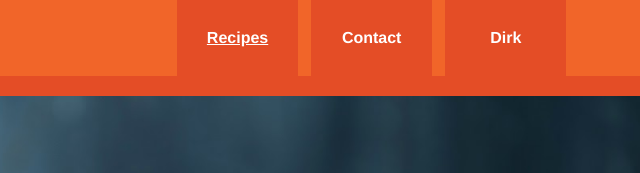
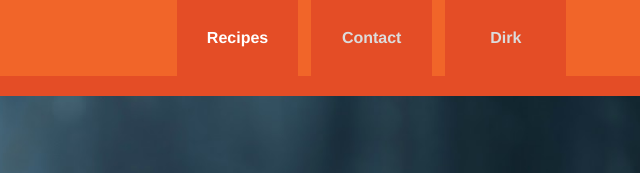
Before and after one commit to laurelelise/bark-bite, a plain HTML site: page index.html in a window 1280 px wide. In both pictures the pointer is over the link "Recipes". Shown: the top 173 px of the page, 586-1226 px from the left. Drawn offline with nearby package versions, Linux system fonts and the light colour scheme.

Commit message:
brighten nav text on hover easedly

```diff
--- a/css/main.css
+++ b/css/main.css
@@ -108,17 +108,17 @@ nav a {
     text-decoration: none;
     font-weight: bold;
 
-    color: white;
+    color: rgb(220, 220, 220);
     background: #e44d26;
+    transition: color 0.2s ease-in-out;
 }
 
-nav a:hover,
 nav a:visited {
-    color: white;
+    color: rgb(220, 220, 220);
 }
 
 nav a:hover {
-    text-decoration: underline;
+    color: white;
 }
 
 /* ==============
```
